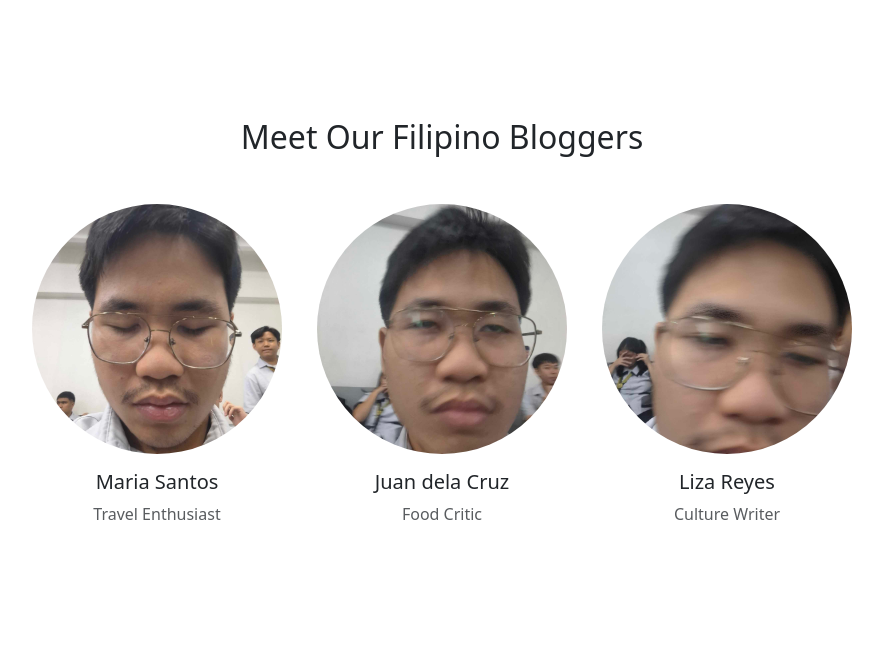
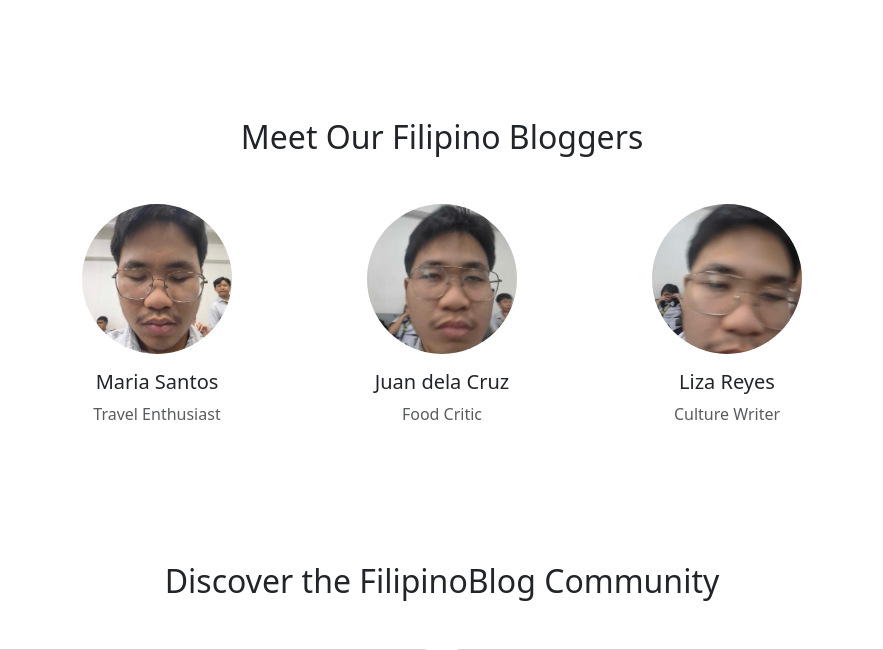
Before and after one commit to NOTMORSE-PROG/Filipino-Blog, a PHP site: page / in a window 1280 px wide. Shown: the part 1035-1685 px from the top of the page, without its empty margins (198-1081 px from the left). Run offline with PHP 8.4, Linux system fonts and the light colour scheme; some libraries are stand-ins or nearby versions.

Commit message:
fix size on img bloggers

```diff
--- a/index.css
+++ b/index.css
@@ -72,7 +72,7 @@ body {
 }
 
 .img-size {
-  width: 250px;
-  height: 250px;
+  width: 150px;
+  height: 150px;
   object-fit: cover;
 }
```
